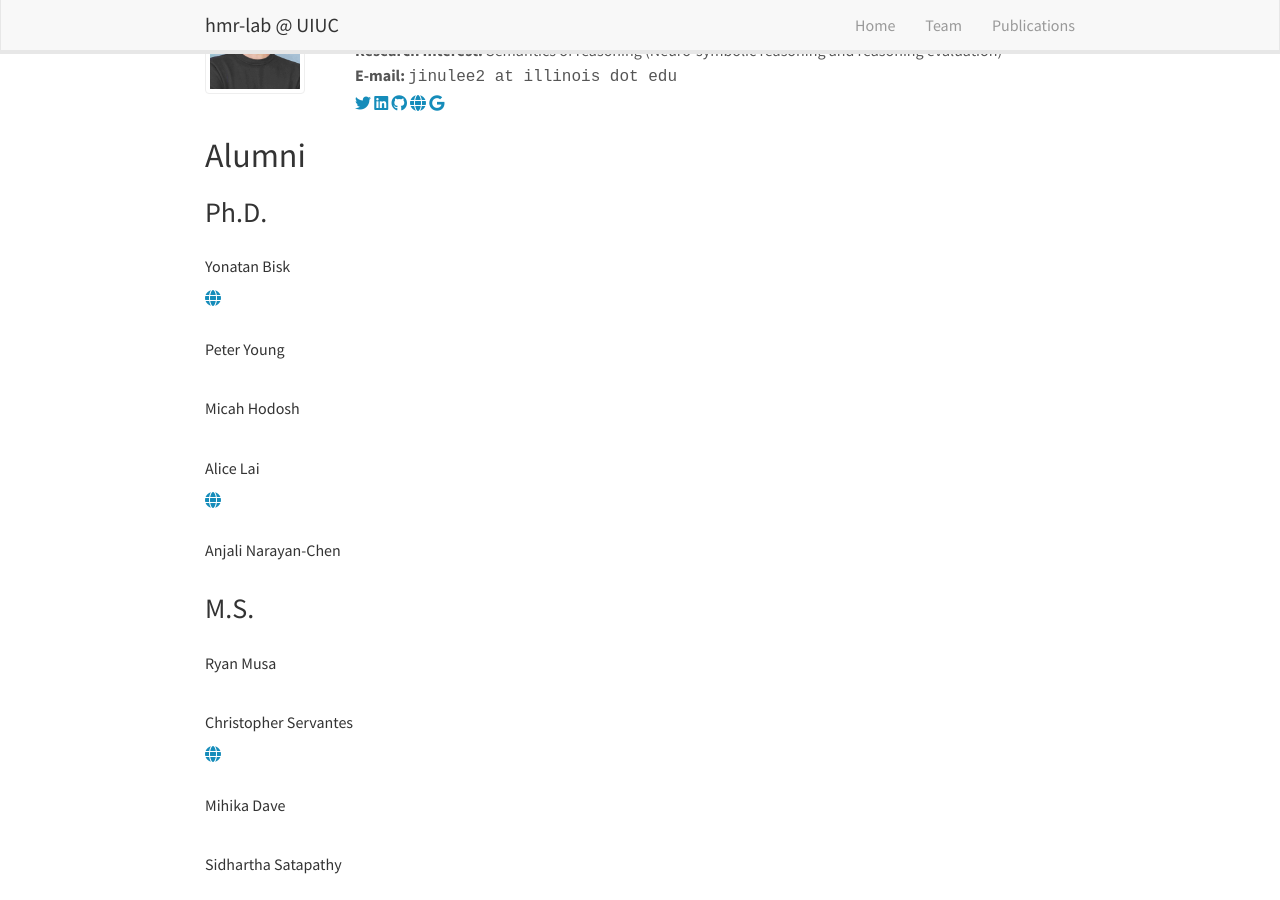
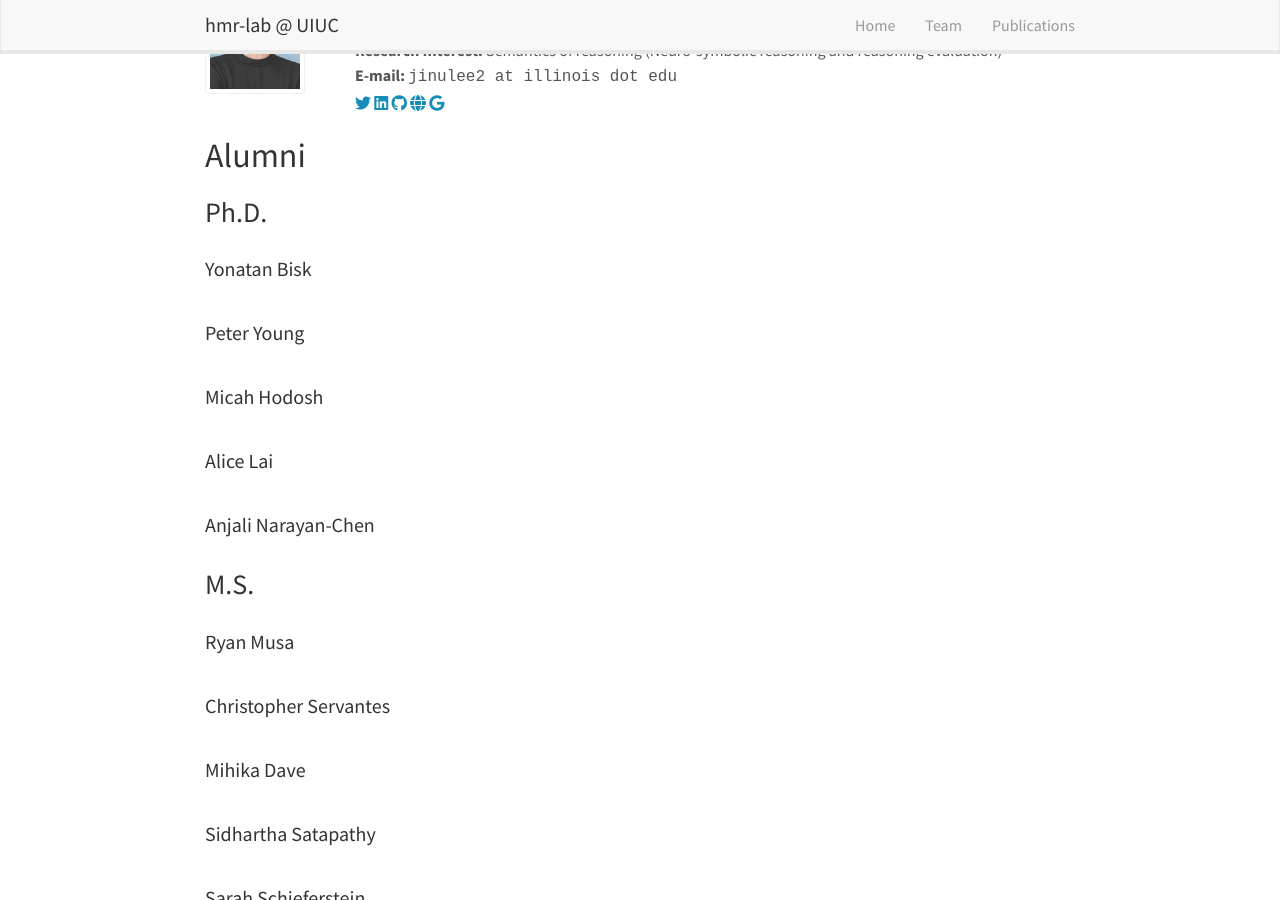
Before and after one commit to hmr-lab/hmr-lab.github.io, a Jekyll site: the page built from _pages/team/index.html, in a window 1280 px wide and 900 px high, scrolled down 2093 px. Built offline with Jekyll 4.4.1, drawn with Linux system fonts in a browser that asks for light colours; nearby versions of some CDN libraries.

Commit message:
fix alumni format

```diff
--- a/_pages/team/index.html
+++ b/_pages/team/index.html
@@ -112,12 +112,12 @@ permalink: /team/
     <div class="row align-items-center mt-3">
         <div class="col-md-12">
             <div class="card-body">
-            <h5 class="card-title">{{ member.title }}</h5>
+            <h4 class="card-title">{{ member.title }}</h4>
             <!-- <p class="card-text">{{ member.role }}</p> -->
             <!-- Personal Website -->
-            {% if member.social.website %}
+            <!-- {% if member.social.website %}
                 <a target="blank" href="{{member.social.website}}"><i class="fas fa-globe"></i></a>
-            {% endif %}
+            {% endif %} -->
             </div>
         </div>
     </div>
@@ -130,12 +130,12 @@ permalink: /team/
     <div class="row align-items-center mt-3">
         <div class="col-md-12">
             <div class="card-body">
-            <h5 class="card-title">{{ member.title }}</h5>
+            <h4 class="card-title">{{ member.title }}</h4>
             <!-- <p class="card-text">{{ member.role }}</p> -->
             <!-- Personal Website -->
-            {% if member.social.website %}
+            <!-- {% if member.social.website %}
                 <a target="blank" href="{{member.social.website}}"><i class="fas fa-globe"></i></a>
-            {% endif %}
+            {% endif %} -->
             </div>
         </div>
     </div>
@@ -148,12 +148,12 @@ permalink: /team/
     <div class="row align-items-center mt-3">
         <div class="col-md-12">
             <div class="card-body">
-            <h5 class="card-title">{{ member.title }}</h5>
+            <h4 class="card-title">{{ member.title }}</h4>
             <!-- <p class="card-text">{{ member.role }}</p> -->
             <!-- Personal Website -->
-            {% if member.social.website %}
+            <!-- {% if member.social.website %}
                 <a target="blank" href="{{member.social.website}}"><i class="fas fa-globe"></i></a>
-            {% endif %}
+            {% endif %} -->
             </div>
         </div>
     </div>
```
